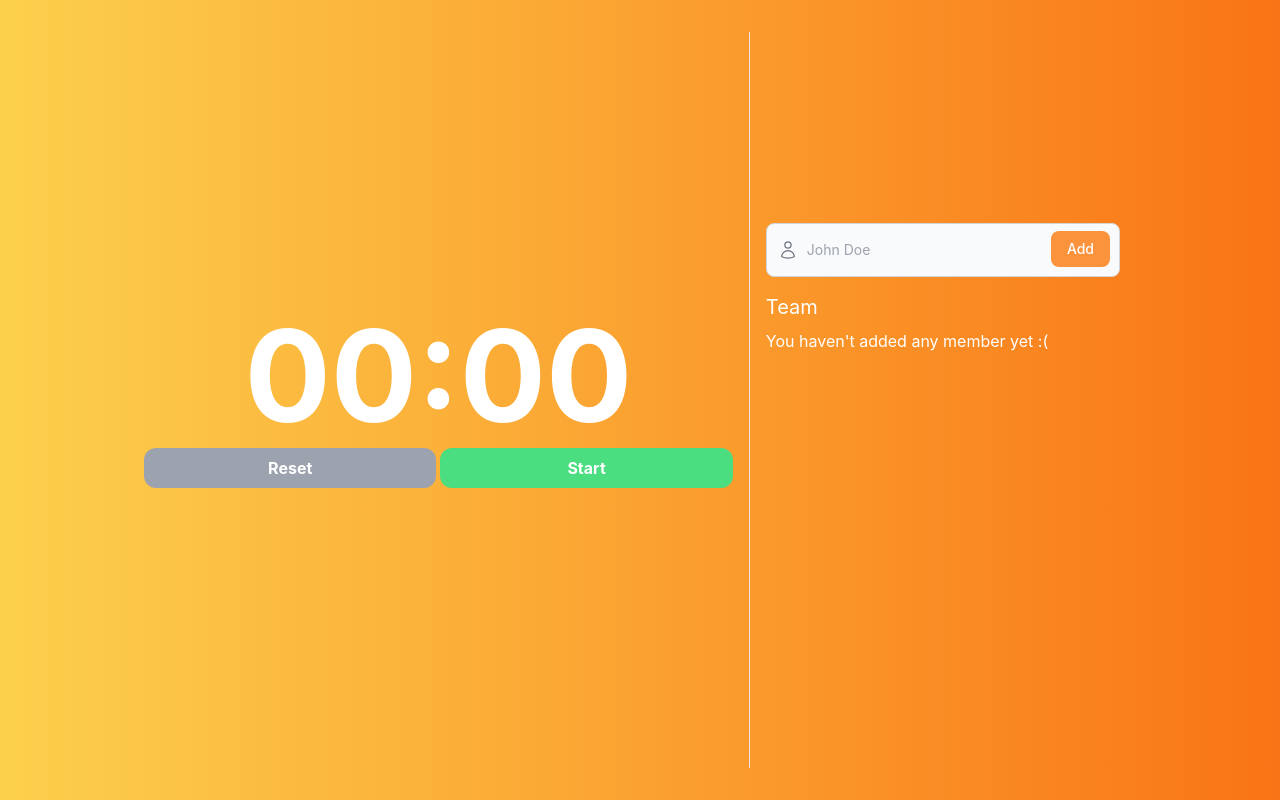
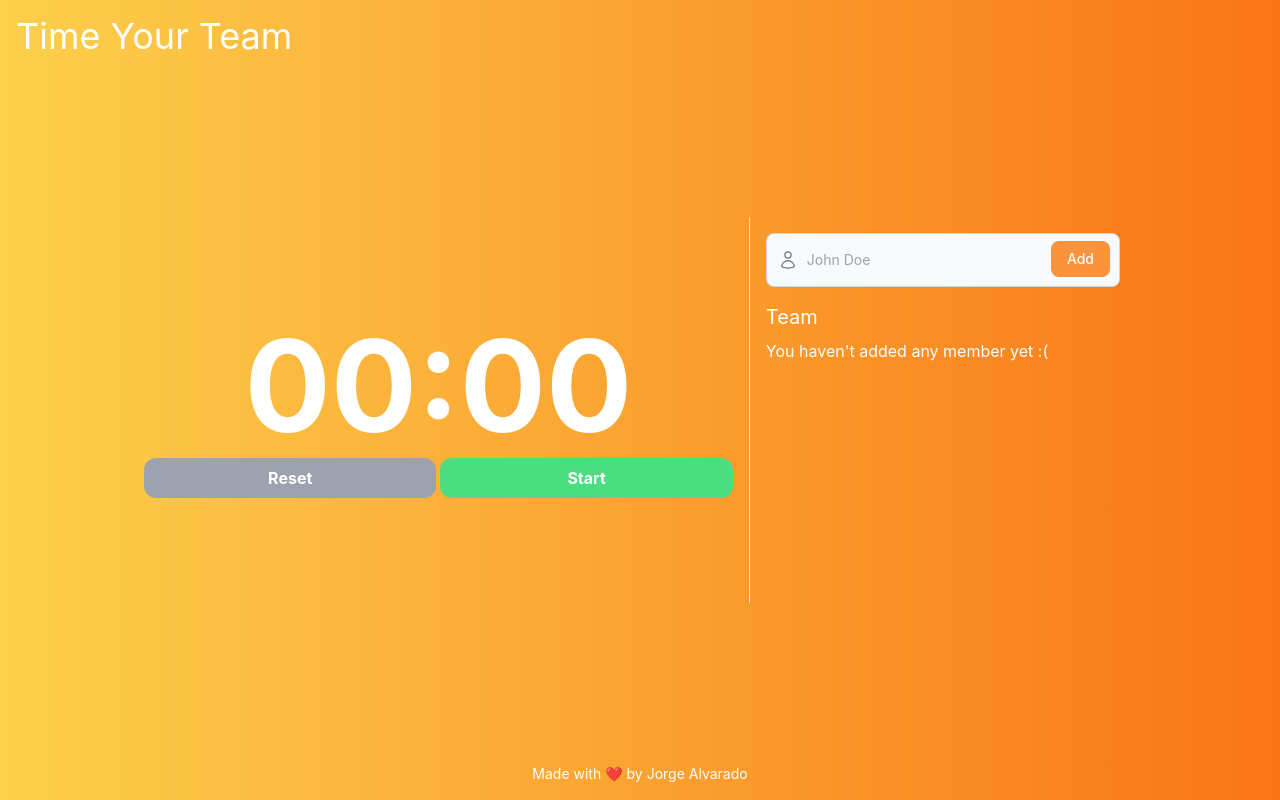
Before and after one commit to jalvaradosegura/timeyourteam, a React (Create React App) app: page / in a window 1280 px wide. Built offline with nearby package versions, Linux system fonts and the light colour scheme.

Commit message:
Add nav bar and footer

```diff
--- a/src/App.js
+++ b/src/App.js
@@ -6,7 +6,11 @@ const App = () => {
   const [members, setMembers] = useState([])
 
   return (
-    <div className="grid place-items-center min-h-screen bg-gradient-to-r from-[#FCD04C] to-[#F97416] p-4">
+    <div className="flex flex-col justify-between min-h-screen bg-gradient-to-r from-[#FCD04C] to-[#F97416]">
+      <nav className="p-4">
+        <h1 className="text-4xl text-white text-center sm:text-left">Time Your Team</h1>
+      </nav>
+      <div className="grid place-items-center p-4">
         <div className="p-4 max-w-5xl grid gap-4 sm:grid-cols-5 w-full h-full">
           <div className="sm:col-span-3 w-full self-center">
             <Stopwatch />
@@ -17,6 +21,10 @@ const App = () => {
           </div>
         </div>
       </div>
+      <footer className="p-4 text-center text-white text-sm">
+        Made with ❤️ by <a className="hover:text-slate-200" href="https://jorgealvarado.me/" target="_blank">Jorge Alvarado</a>
+      </footer>
+    </div>
   )
 }
 
--- a/src/components/Team.js
+++ b/src/components/Team.js
@@ -1,8 +1,8 @@
 const Team = ({ members }) => {
   return (
-    <div className="text-white md:h-[284px] h-72">
+    <div className="text-white md:h-[284px] h-[172px]">
       <h3 className="text-xl">Team</h3>
-      <div className="h-64 overflow-auto">
+      <div className="md:h-64 h-36 overflow-auto">
         {members.length > 0 ? (
           <ul className="mt-2">
             {members.map((member, idx) => {
```
Lines whose indentation alone changed are shown as unchanged.
